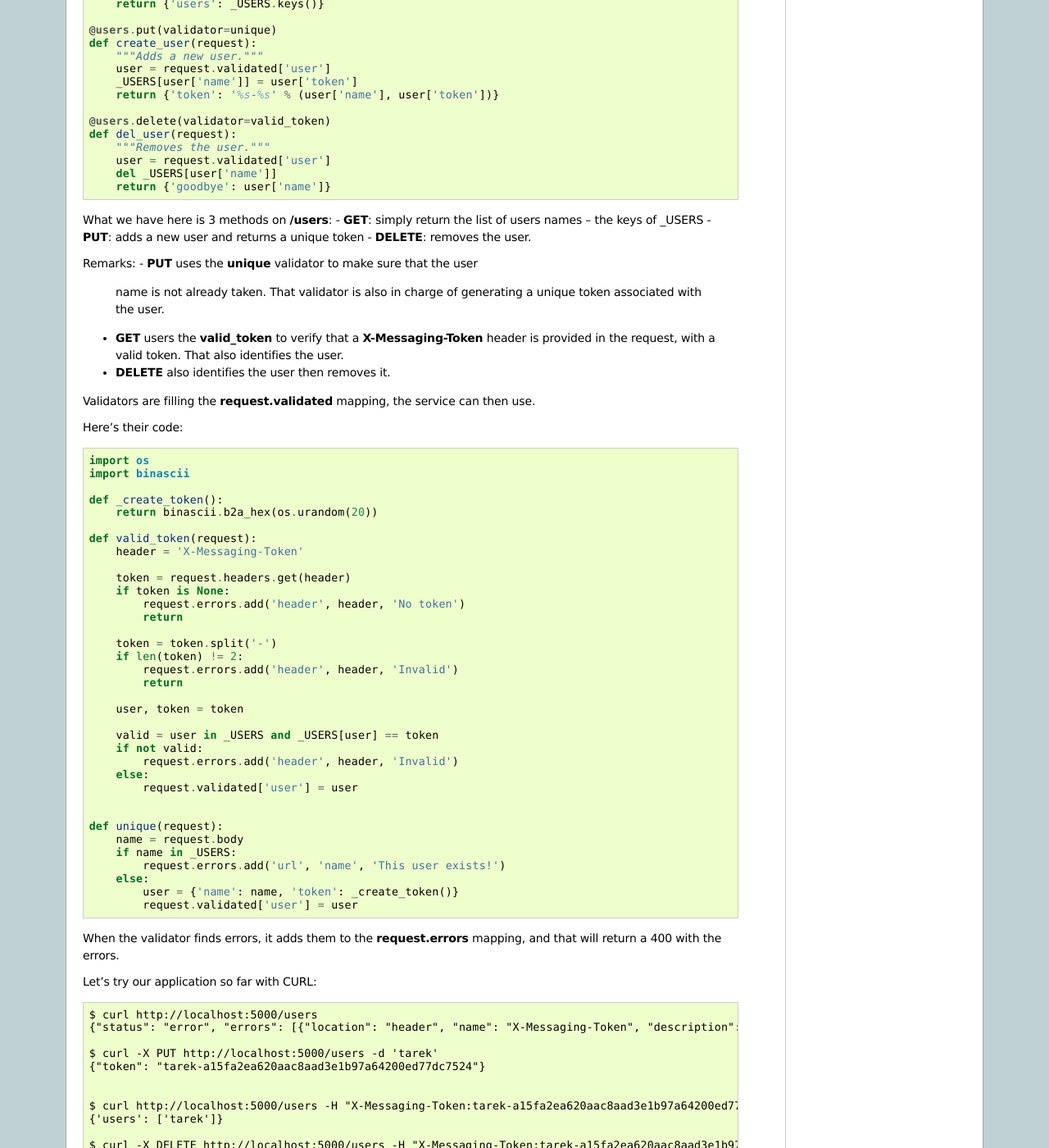
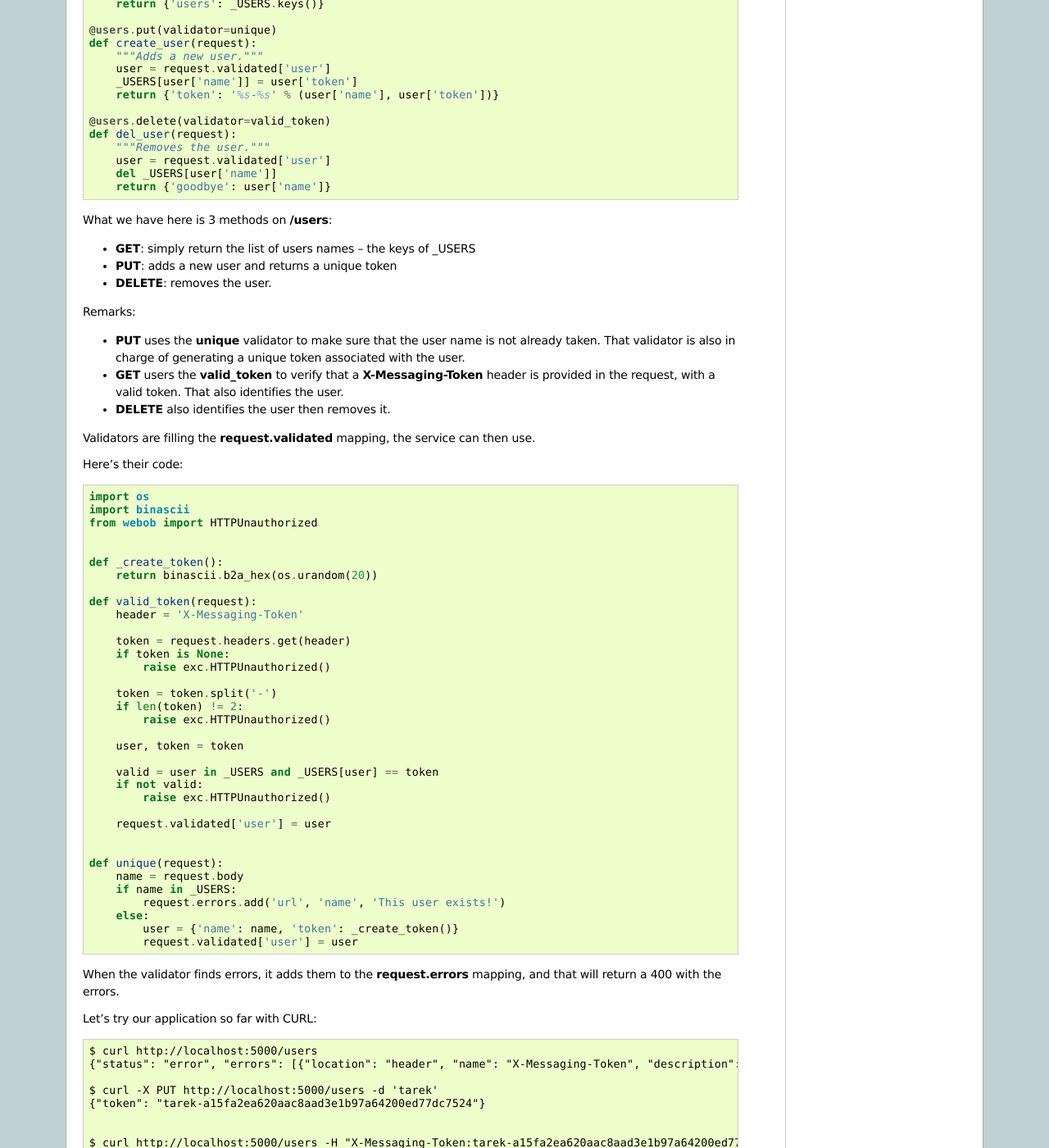
Before and after one commit to Cornices/cornice, a Sphinx documentation site: the page built from docs/source/tutorial.rst, in a window 1280 px wide and 1400 px high, scrolled down 1884 px. Shown: the whole window at 82% size. Built offline with Sphinx 7.4.7, drawn with Linux system fonts in a browser that asks for light colours.

Commit message:
using 401

```diff
--- a/docs/source/tutorial.rst
+++ b/docs/source/tutorial.rst
@@ -130,11 +130,13 @@ to add our first service - the users managment ::
 
 
 What we have here is 3 methods on **/users**:
+
 - **GET**: simply return the list of users names -- the keys of _USERS
 - **PUT**: adds a new user and returns a unique token
 - **DELETE**: removes the user.
 
 Remarks:
+
 - **PUT** uses the **unique** validator to make sure that the user
   name is not already taken. That validator is also in charge of
   generating a unique token associated with the user.
@@ -150,6 +152,8 @@ Here's their code::
 
     import os
     import binascii
+    from webob import HTTPUnauthorized
+
 
     def _create_token():
         return binascii.b2a_hex(os.urandom(20))
@@ -159,21 +163,19 @@ Here's their code::
 
         token = request.headers.get(header)
         if token is None:
-            request.errors.add('header', header, 'No token')
-            return
+            raise exc.HTTPUnauthorized()
 
         token = token.split('-')
         if len(token) != 2:
-            request.errors.add('header', header, 'Invalid')
-            return
+            raise exc.HTTPUnauthorized()
 
         user, token = token
 
         valid = user in _USERS and _USERS[user] == token
         if not valid:
-            request.errors.add('header', header, 'Invalid')
-        else:
-            request.validated['user'] = user
+            raise exc.HTTPUnauthorized()
+
+        request.validated['user'] = user
 
 
     def unique(request):
```
Also changed, not shown: 1 other file.
